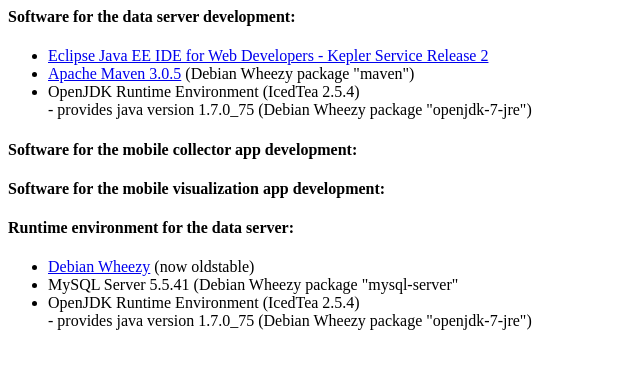
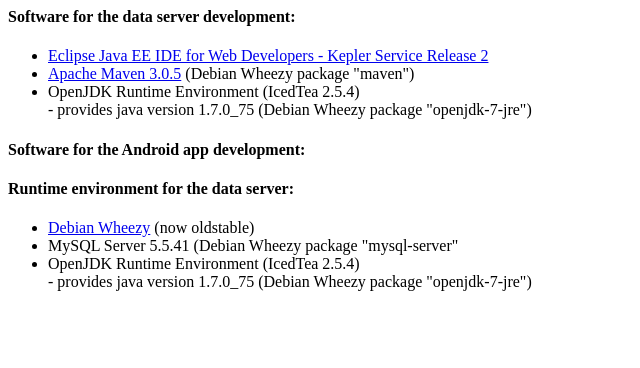
Before and after one commit to ECE575-ProjectA3/TeamA3-master, a plain HTML site: page software.html in a window 1280 px wide. Shown: the whole page, without its empty margins (0-640 px from the left). Drawn offline with Linux system fonts and the light colour scheme.

Commit message:
update software.html

```diff
--- a/software.html
+++ b/software.html
@@ -15,11 +15,7 @@
 		<li>OpenJDK Runtime Environment (IcedTea 2.5.4) <br>
 		- provides java version 1.7.0_75 (Debian Wheezy package "openjdk-7-jre") </li>
 	</ul>
-	<h4> Software for the mobile collector app development: </h4>
-
-	<!-- add build environment here -->
-
-	<h4> Software for the mobile visualization app development: </h4>
+	<h4> Software for the Android app development: </h4>
 
 	<!-- add build environment here -->
 
```
